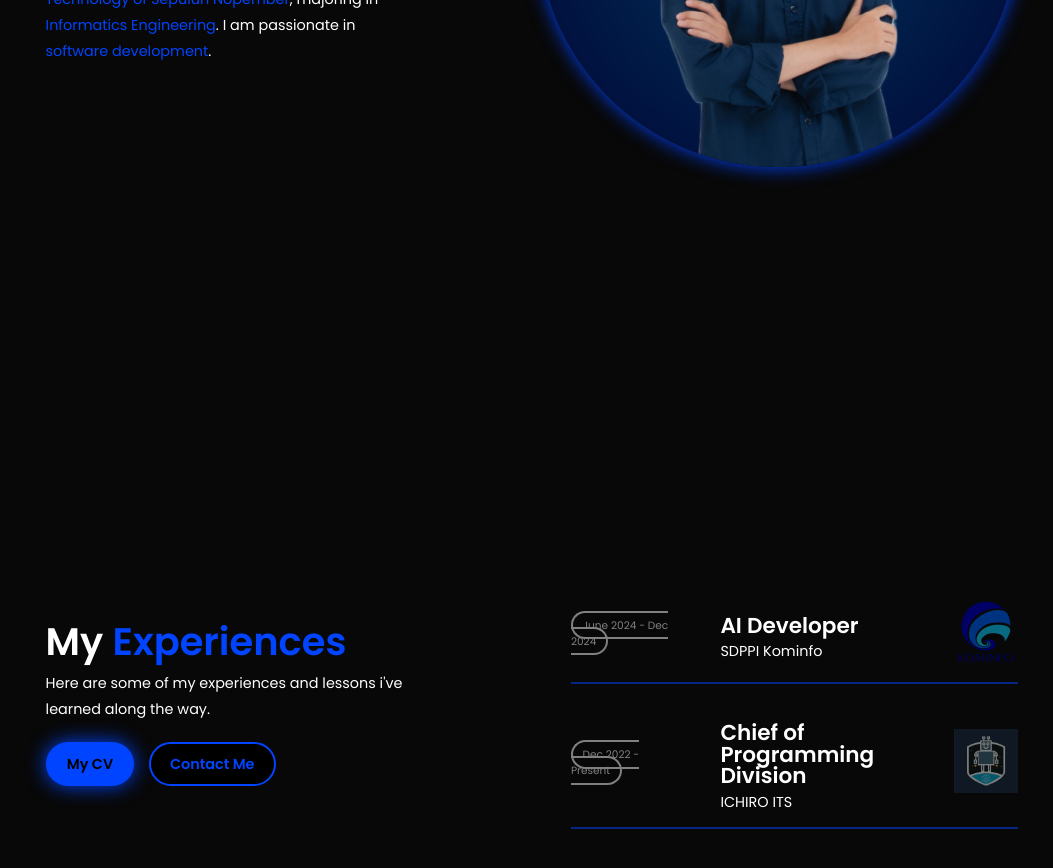
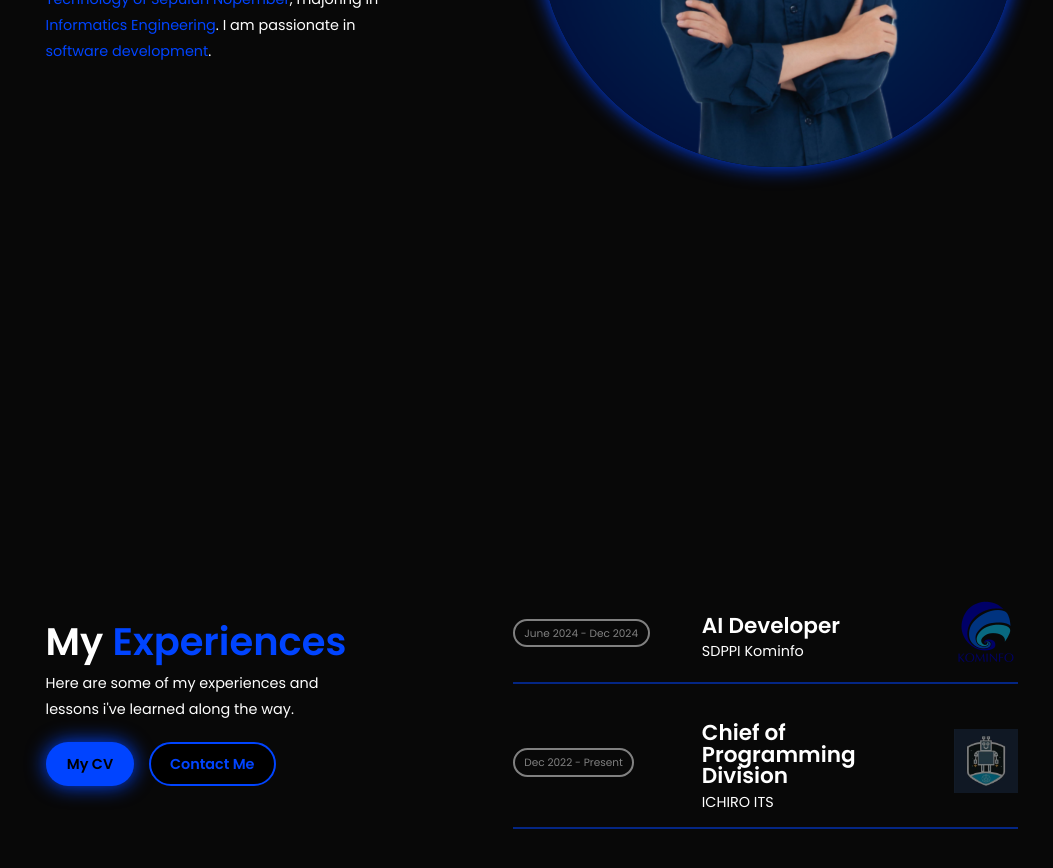
Before and after one commit to FaaizHaikal/my-portfolio, a React (Vite) app: page / in a window 1280 px wide. Shown: the part 500-1368 px from the top of the page, without its empty margins (108-1161 px from the left). Built offline with nearby package versions, Linux system fonts and the light colour scheme.

Commit message:
refactor: date width

```diff
--- a/src/pages/ExperiencesPage.css
+++ b/src/pages/ExperiencesPage.css
@@ -90,7 +90,7 @@
 
   .date {
     filter: brightness(0.5);
-    width: 30%;
+    width: 20rem;
     font-size: 1.1rem;
 
     span {
```
